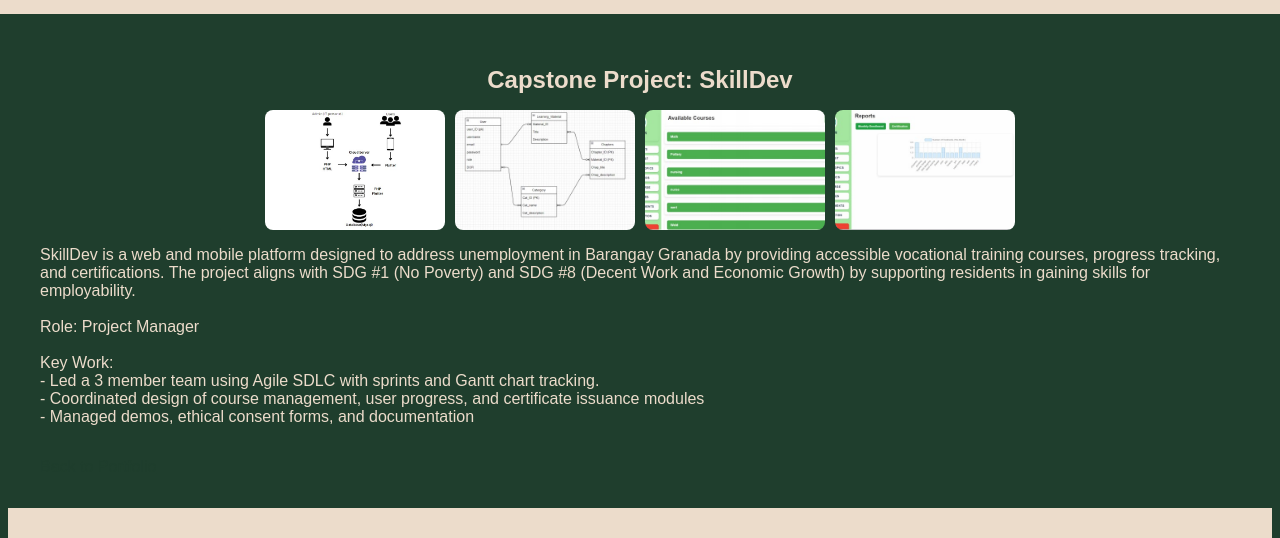
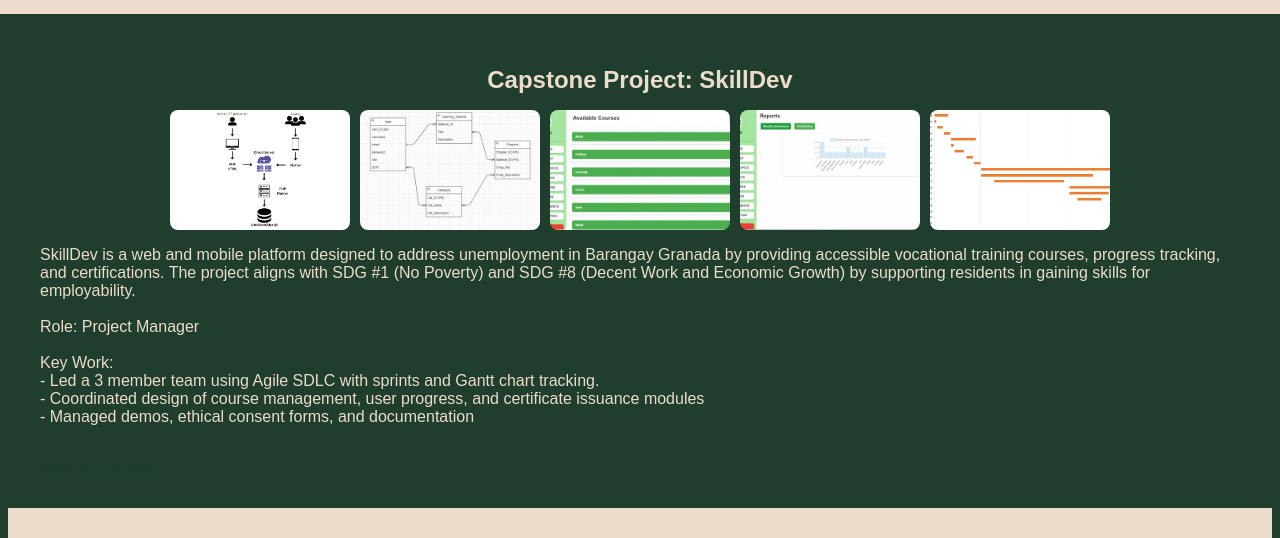
Before and after one commit to Stu-Kev/MyPortfolio, a plain HTML site: page skilldev.html in a window 1280 px wide. Shown: the part 116-654 px from the top of the page. Drawn offline with Linux system fonts and the light colour scheme.

Commit message:
Update skilldev.html

```diff
--- a/skilldev.html
+++ b/skilldev.html
@@ -23,6 +23,7 @@
             <img src="images/fig6.jpg" alt="SkillDev ERD" class="clickable-image">
             <img src="images/courses.jpg" alt="SkillDev Courses" class="clickable-image">
             <img src="images/webLogin.jpg" alt="SkillDev WebLogin" class="clickable-image">
+            <img src="images/cpChart.jpg" alt="SkillDev Chart" class="clickable-image">
         </div>
         <p>SkillDev is a web and mobile platform designed to address unemployment in Barangay Granada by providing accessible vocational training courses, progress tracking, and certifications. The project aligns with SDG #1 (No Poverty) and SDG #8 (Decent Work and Economic Growth) by supporting residents in gaining skills for employability.<br>
             <br>
```
